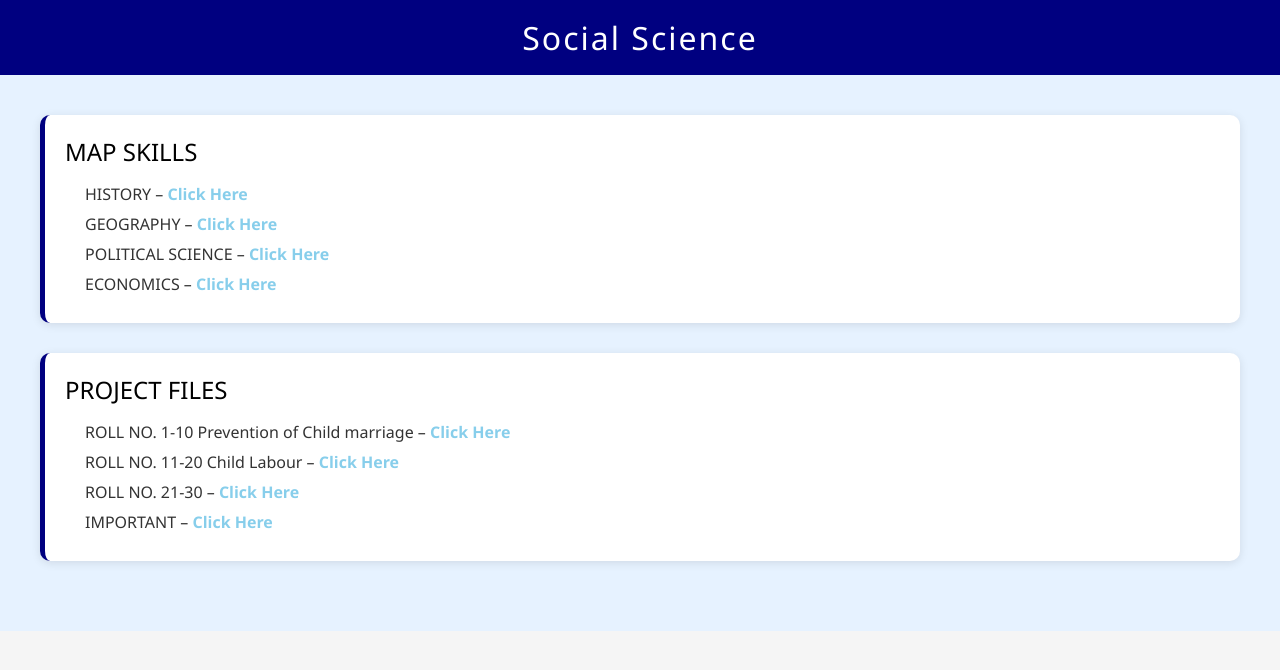
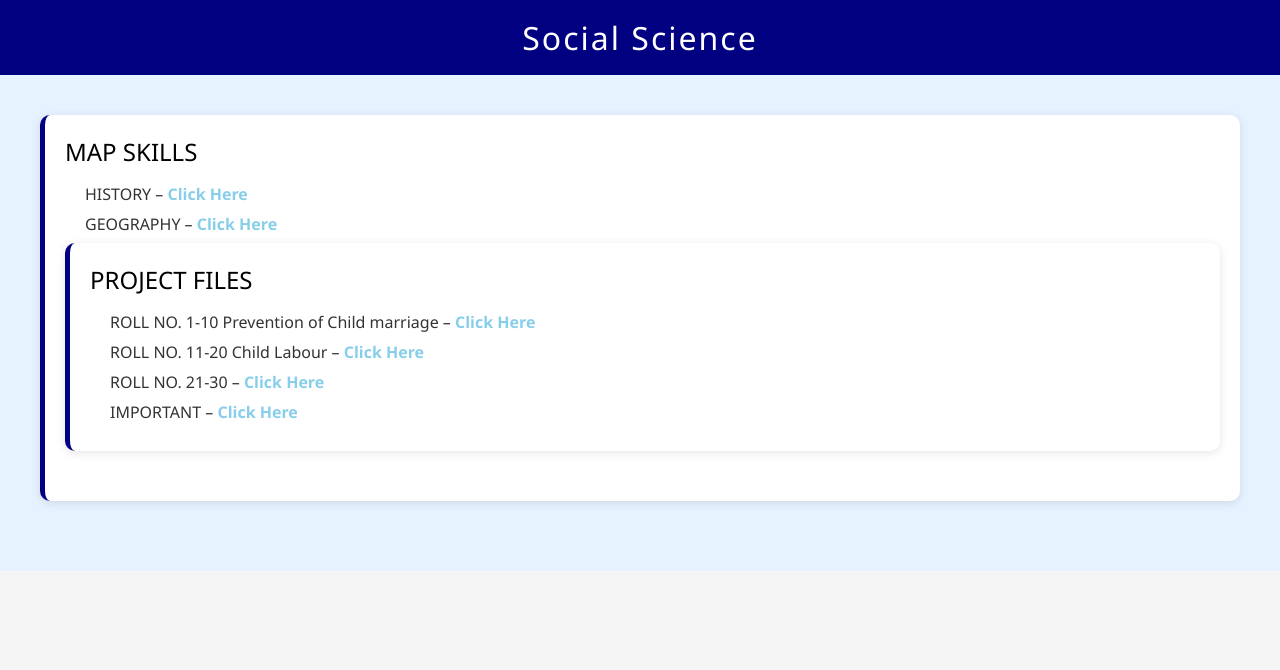
Before and after one commit to aditya0202100/index.html, a plain HTML site: page index.html in a window 1280 px wide. Drawn offline with Linux system fonts and the light colour scheme.

Commit message:
index.html

```diff
--- a/index.html
+++ b/index.html
@@ -68,9 +68,6 @@
       <div class="main-title">MAP SKILLS</div>
       <div class="sub-point">HISTORY – <a href="https://example.com/french" target="_blank">Click Here</a></div>
       <div class="sub-point">GEOGRAPHY – <a href="https://example.com/industrial" target="_blank">Click Here</a></div>
-      <div class="sub-point">POLITICAL SCIENCE – <a href="https://example.com/indian-movement" target="_blank">Click Here</a></div>
-      <div class="sub-point">ECONOMICS – <a href="https://example.com/worldwars" target="_blank">Click Here</a></div>
-    </div>
 
     <!-- Main Point 2 -->
     <div class="main-point">
```
